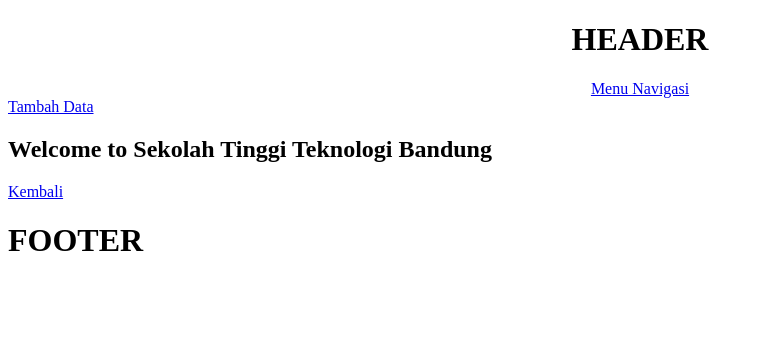
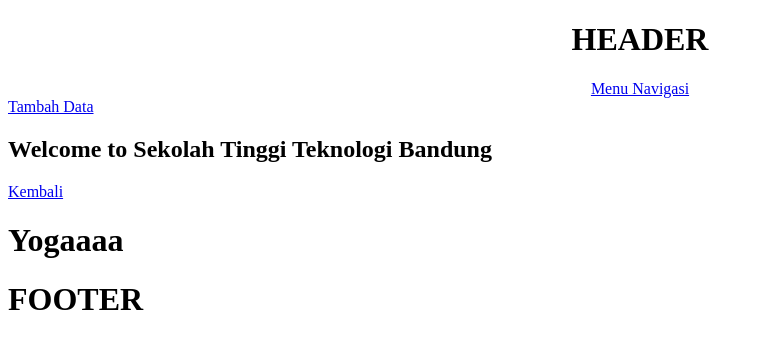
Before and after one commit to yogaafdilla/CodeIgniterYoga, a CodeIgniter app: page /CI2/index.php/myadmin/index in a window 1280 px wide. Shown: the top 349 px of the page, without its empty margins (0-764 px from the left). Run offline with CodeIgniter, Linux system fonts and the light colour scheme.

Commit message:
menambahkan h1 di dashboard

```diff
--- a/application/views/dashboard.php
+++ b/application/views/dashboard.php
@@ -5,3 +5,4 @@
 	<h1>Welcome to Sekolah Tinggi Teknologi Bandung</h1>
 </section>
 <a href="<?php echo base_url('Myadmin/')?>" title="">Kembali</a>
+<h1>Yogaaaa</h1>
```
